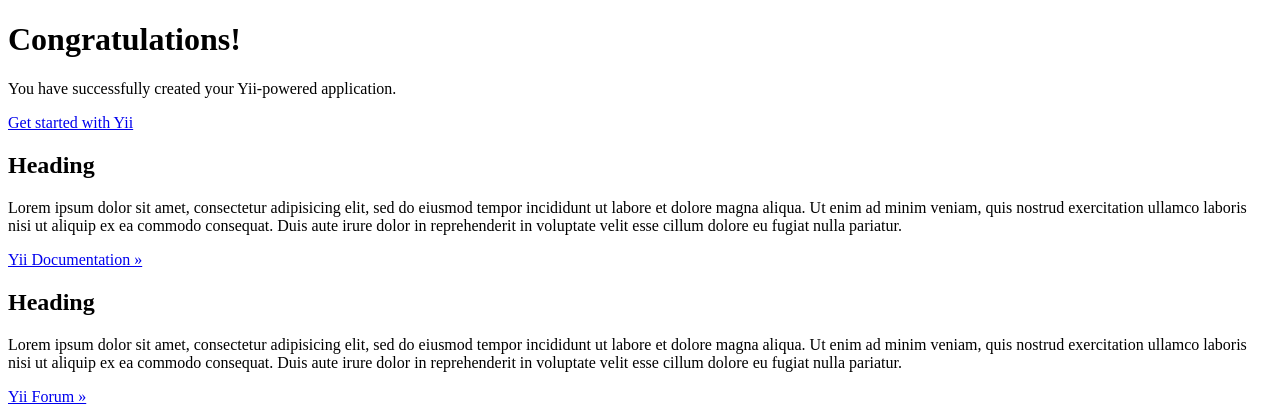
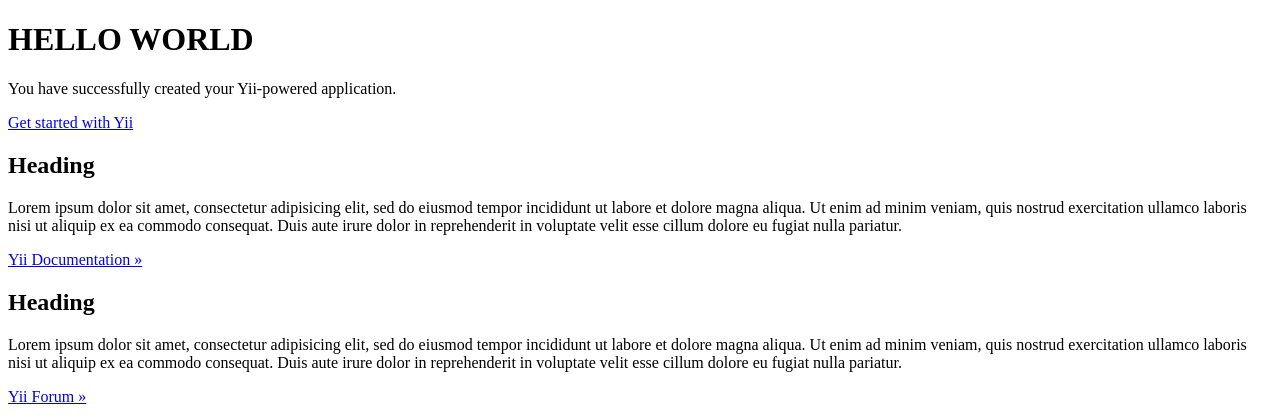
Before and after one commit to oonaon/boarddev, a Yii app: template frontend/views/site/index.php in a window 1280 px wide. Shown: the top 420 px of the page. Run offline with PHP 8.4 and a stand-in for Yii, Linux system fonts and the light colour scheme; the template is opened without the code that fills it, so the values that code supplies are empty; some libraries are stand-ins or nearby versions.

Commit message:
Hello world

```diff
--- a/frontend/views/site/index.php
+++ b/frontend/views/site/index.php
@@ -7,7 +7,7 @@ $this->title = 'My Yii Application';
 <div class="site-index">
 
     <div class="jumbotron">
-        <h1>Congratulations!</h1>
+        <h1>HELLO WORLD</h1>
 
         <p class="lead">You have successfully created your Yii-powered application.</p>
 
```
